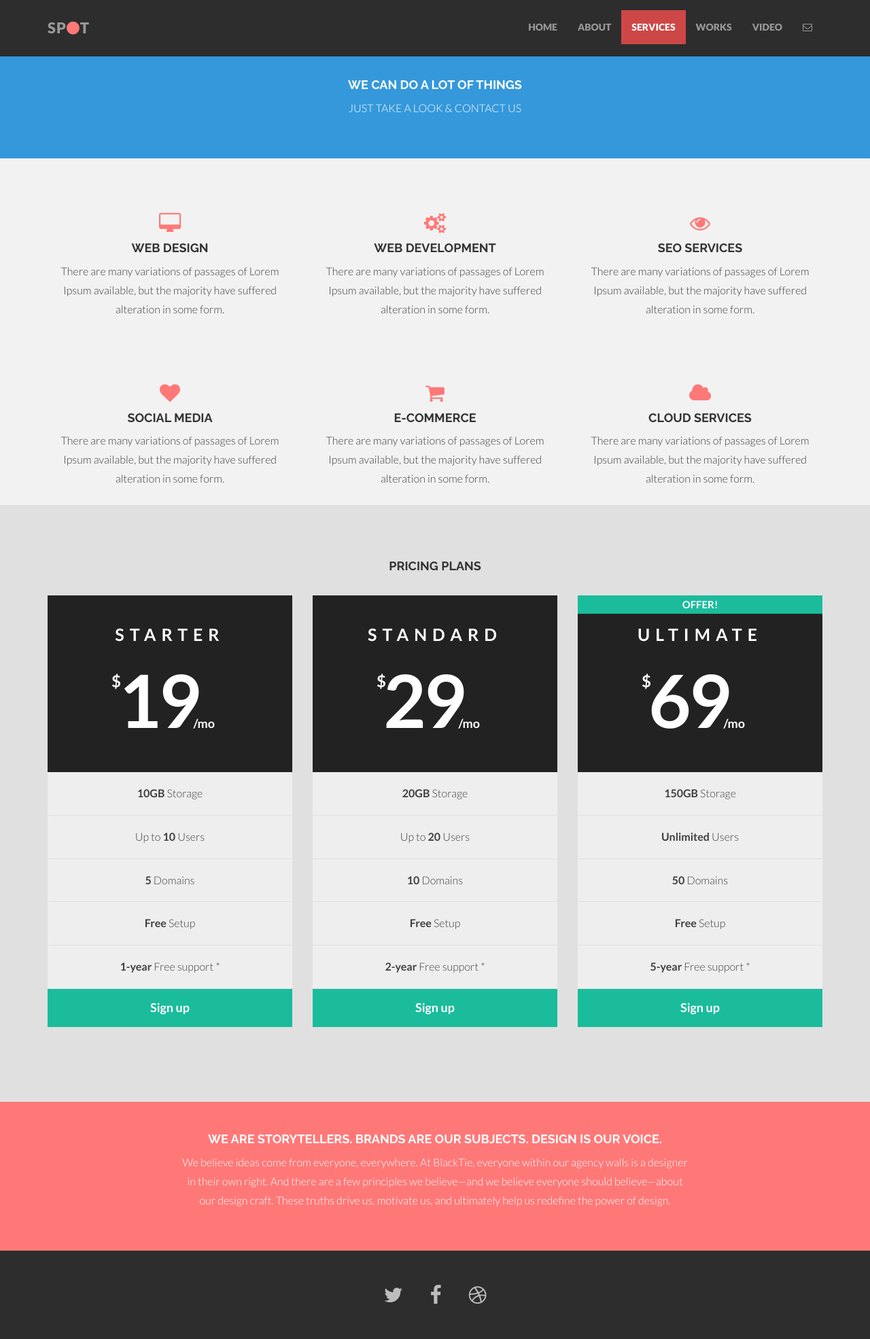
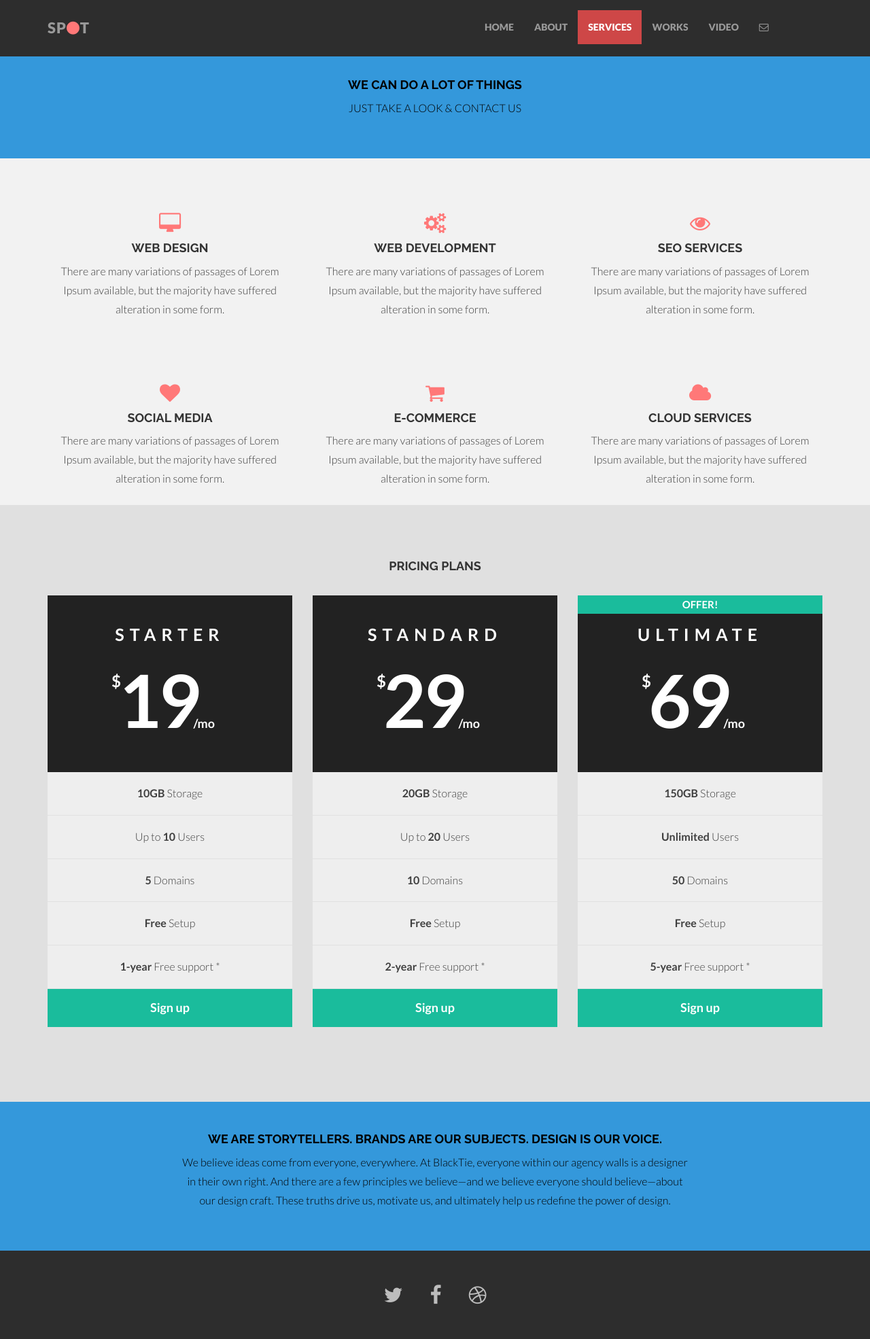
Before and after one commit to ravishtiwari/html-site, a PHP site: page /services.html in a window 1280 px wide. Shown: the whole page at 68% size. Run offline with PHP 8.4, Linux system fonts and the light colour scheme; some libraries are stand-ins or nearby versions.

Commit message:
fixed accessibility

```diff
--- a/src/about.html
+++ b/src/about.html
@@ -47,7 +47,7 @@
             <li><a href="services.html">SERVICES</a></li>
             <li><a href="works.html">WORKS</a></li>
             <li><a href="video.html">VIDEO</a></li>
-            <li><a data-toggle="modal" data-target="#myModal" href="#myModal"><i class="fa fa-envelope-o"></i></a></li>
+            <li><a data-toggle="modal" data-target="#myModal" href="#myModal"><i class="fa fa-envelope-o"><desc class="invisible">Contact me</desc></i></a></li>
           </ul>
         </div><!--/.nav-collapse -->
       </div>
--- a/src/assets/css/helpers/_variables.scss
+++ b/src/assets/css/helpers/_variables.scss
@@ -29,3 +29,8 @@
 $nav-background-color : #2D2D2D;
 
 $nav-bar-focus-color : #ff7878;
+
+$div-blue-backgroud :  #3498db;
+
+
+$r-footer-backgroud : #ff7878;
--- a/src/assets/css/main.css
+++ b/src/assets/css/main.css
@@ -33,7 +33,7 @@
 
 /* Links */
 a {
-  color: #f85c37;
+  color: #3f3f3f;
   word-wrap: break-word;
   -webkit-transition: color 0.1s ease-in, background 0.1s ease-in;
   -moz-transition: color 0.1s ease-in, background 0.1s ease-in;
@@ -160,16 +160,16 @@
 
 /* Red Wrap */
 #r {
-  background: #ff7878;
+  background: #3498db;
   padding-top: 35px;
   padding-bottom: 35px; }
 
 #r h4 {
-  color: white;
+  color: black;
   font-weight: 700; }
 
 #r p {
-  color: white; }
+  color: black; }
 
 /* Blue Wrap */
 #blue {
@@ -178,11 +178,11 @@
   padding-bottom: 35px; }
 
 #blue h4 {
-  color: white;
+  color: black;
   font-weight: 700; }
 
 #blue p {
-  color: white; }
+  color: black; }
 
 /* Footer Wrap */
 #f {
--- a/src/assets/css/main.scss
+++ b/src/assets/css/main.scss
@@ -45,7 +45,7 @@
 
 /* Links */
 a {
-    color: #f85c37;
+    color: text-contrast($body-backgroud-color);
     word-wrap: break-word;
 
     -webkit-transition: color 0.1s ease-in, background 0.1s ease-in;
@@ -205,18 +205,18 @@
 
 /* Red Wrap */
 #r {
-    background: #ff7878;
+    background: $div-blue-backgroud;
     padding-top: 35px;
     padding-bottom: 35px;
 }
 
 #r h4 {
-    color: white;
+    color: text-contrast($div-blue-backgroud);
     font-weight: 700;
 }
 
 #r p {
-    color: white;
+        color:text-contrast($div-blue-backgroud);
 }
 
 /* Blue Wrap */
@@ -228,12 +228,12 @@
 }
 
 #blue h4 {
-    color: white;
+    color: text-contrast($div-blue-backgroud);
     font-weight: 700;
 }
 
 #blue p {
-    color: white;
+      color: text-contrast($div-blue-backgroud);
 }
 
 
--- a/src/index.html
+++ b/src/index.html
@@ -46,7 +46,7 @@
               <li><a href="services.html">SERVICES</a></li>
               <li><a href="works.html">WORKS</a></li>
               <li><a href="video.html">VIDEO</a></li>
-              <li><a data-toggle="modal" data-target="#myModal" href="#myModal"><i class="fa fa-envelope-o"></i></a></li>
+              <li><a data-toggle="modal" data-target="#myModal" href="#myModal"><i class="fa fa-envelope-o"><desc class="invisible">Contact me</desc></i></a></li>
             </ul>
           </div><!--/.nav-collapse -->
         </div>
--- a/src/services.html
+++ b/src/services.html
@@ -45,7 +45,7 @@
             <li class="active"><a href="services.html">SERVICES</a></li>
             <li><a href="works.html">WORKS</a></li>
             <li><a href="video.html">VIDEO</a></li>
-            <li><a data-toggle="modal" data-target="#myModal" href="#myModal"><i class="fa fa-envelope-o"></i></a></li>
+            <li><a data-toggle="modal" data-target="#myModal" href="#myModal"><i class="fa fa-envelope-o"><desc class="invisible">Contact me</desc></i></a></li>
           </ul>
         </div><!--/.nav-collapse -->
       </div>
--- a/src/video.html
+++ b/src/video.html
@@ -66,7 +66,7 @@
             <li><a href="services.html">SERVICES</a></li>
             <li><a href="works.html">WORKS</a></li>
             <li  class="active"><a href="video.html">VIDEO</a></li>
-            <li><a data-toggle="modal" data-target="#myModal" href="#myModal"><i class="fa fa-envelope-o"></i></a></li>
+            <li><a data-toggle="modal" data-target="#myModal" href="#myModal"><i class="fa fa-envelope-o"><desc class="invisible">Contact me</desc></i></a></li>
           </ul>
         </div><!--/.nav-collapse -->
       </div>
```
